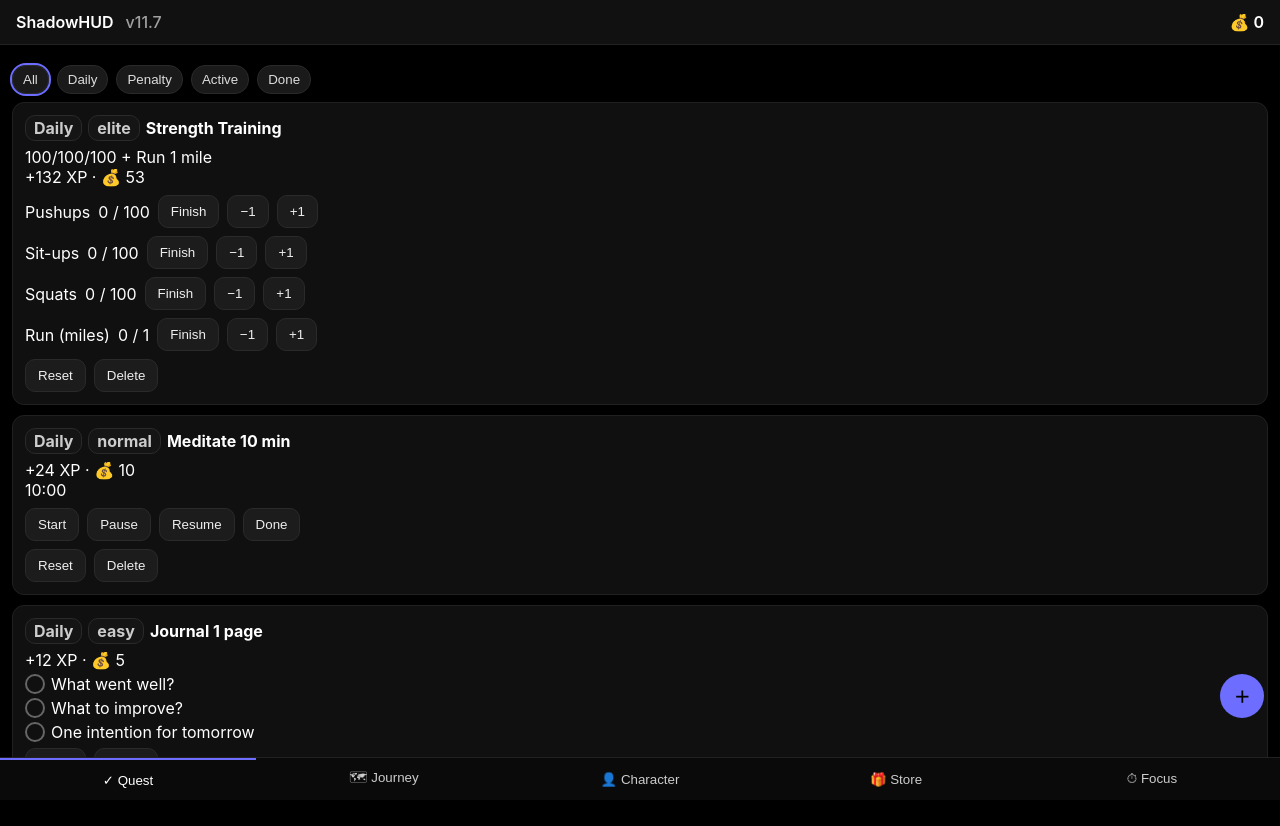
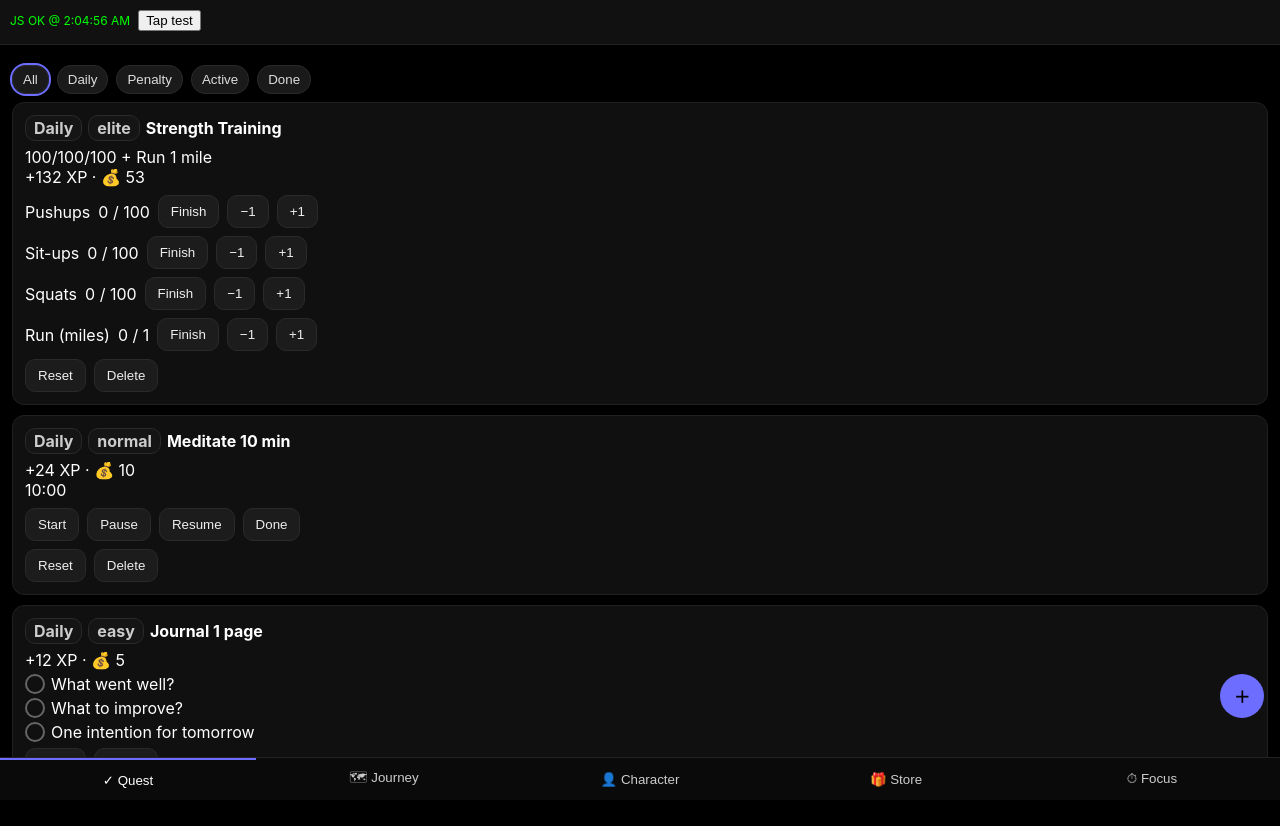
Before and after one commit to jackleesus-crypto/shadowhud, a plain HTML site: page index.html in a window 1280 px wide. Drawn offline with Linux system fonts and the light colour scheme.

Commit message:
Add files via upload

```diff
--- a/app.js
+++ b/app.js
@@ -1,3 +1,19 @@
+
+// --- Diagnostic overlay ---
+(function(){
+  function set(t){ try{document.getElementById('diag').textContent=t;}catch(e){} }
+  set('JS loaded…');
+  window.addEventListener('error',e=>set('Error: '+(e.message||e.error)), true);
+  window.addEventListener('unhandledrejection',e=>set('Promise: '+e.reason));
+  document.addEventListener('DOMContentLoaded',()=>{
+    set('JS OK @ '+new Date().toLocaleTimeString());
+    const testBtn=document.createElement('button');
+    testBtn.textContent='Tap test'; testBtn.style.marginLeft='8px';
+    testBtn.onclick=()=>set('Tap received @ '+new Date().toLocaleTimeString());
+    document.getElementById('diag').appendChild(testBtn);
+  });
+})();
+
 
 // Polyfills & guards
 (function(){
--- a/index.html
+++ b/index.html
@@ -4,14 +4,15 @@
 <head>
   <meta charset="utf-8"/>
   <meta name="viewport" content="width=device-width, initial-scale=1, viewport-fit=cover"/>
-  <title>ShadowHUD v11.7</title>
+  <title>ShadowHUD v11.7.1 (diag)</title>
   <meta name="theme-color" content="#0a0a0a">
   <meta name="apple-mobile-web-app-capable" content="yes">
   <meta name="apple-mobile-web-app-status-bar-style" content="black">
   <link rel="stylesheet" href="style.css"/>
 </head>
 <body>
-  <header class="bar">ShadowHUD <span class="ver">v11.7</span> <span class="gold">💰 <span id="gold">0</span></span></header>
+<div id="diag" style="position:fixed;left:0;right:0;top:0;background:#111;color:#0f0;padding:10px;font:12px -apple-system,system-ui;z-index:99999;">loading…</div>
+  <header class="bar">ShadowHUD <span class="ver">v11.7.1 (diag)</span> <span class="gold">💰 <span id="gold">0</span></span></header>
 
   <main>
     <section id="screen-quests" class="screen visible">
@@ -144,6 +145,6 @@
     </div>
   </div>
 
-  <script src="app.js?v=117"></script>
+  <script src="app.js?v=1171"></script>
 </body>
 </html>
```
